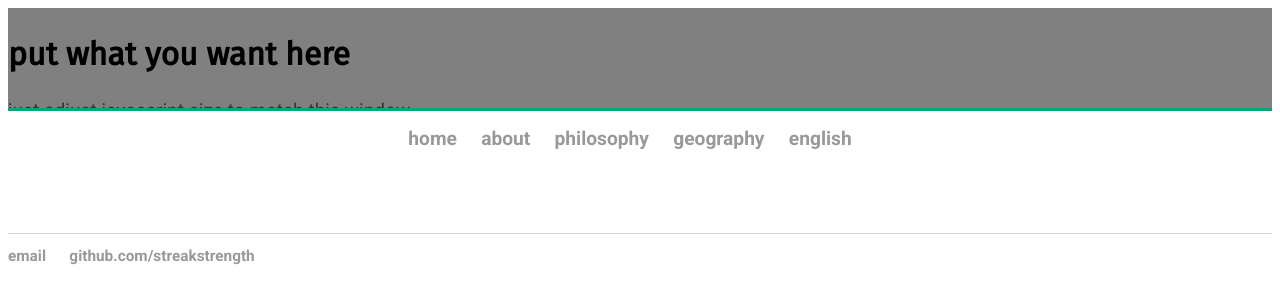
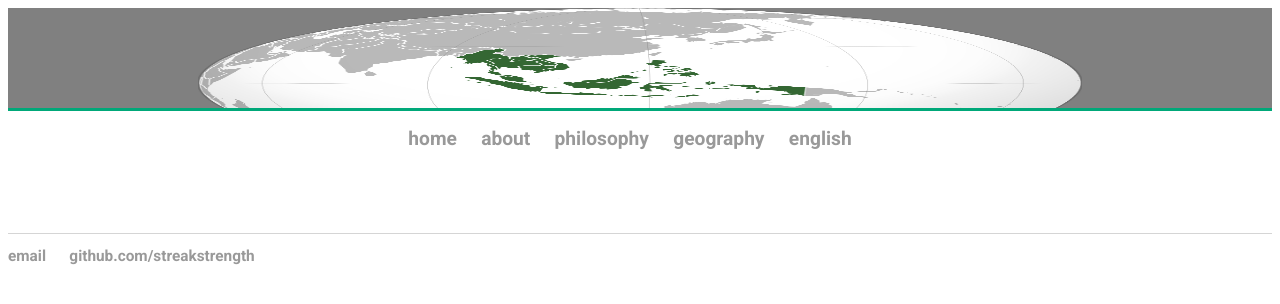
Before and after one commit to streakstrength/streakstrength.github.io, a Jekyll site: the page built from assets/index.html, in a window 1280 px wide. Shown: the top 304 px of the page. Built offline with Jekyll 4.4.1, drawn with Linux system fonts in a browser that asks for light colours; nearby versions of some CDN libraries.

Commit message:
Changed: 1. homepage layout to display blog posts, 2. include image and link in banner

```diff
--- a/_layouts/default.html
+++ b/_layouts/default.html
@@ -16,8 +16,7 @@
 	<body>
 		<!-- Add banner here -->
 		<div id="banner">
-     			<h2>put what you want here</h2>
-			<p>just adjust javascript size to match this window</p>
+			<a href="/index.html"><img src="/assets/header/southeast-asia-logo.png" height="150" width="150">
 		</div>
 
 		<!-- Add navbar here -->
--- a/index.html
+++ b/index.html
@@ -5,4 +5,10 @@
 <div class="blurb">
 	<h1>Hi there, I'm Sarah!</h1>
 	<p>I'm a <em>Geography</em> and <em>English</em> teacher. <a href="/about">Read more about me...</a></p>
+
+	<ul class="posts">
+		{% for post in site.posts %}
+		<li><span>{{ post.date | date_to_string }}</span> » <a href="{{ post.url }}" title="{{ post.title }}">{{ post.title }}</a></li>
+		{% endfor %}
+	</ul>
 </div><!-- /.blurb -->
```
Also changed, not shown: assets/header/southeast-asia-logo.png (added).
